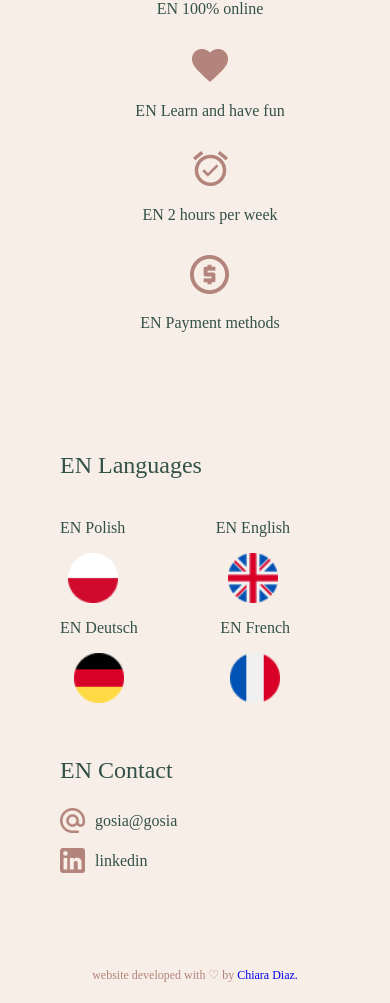
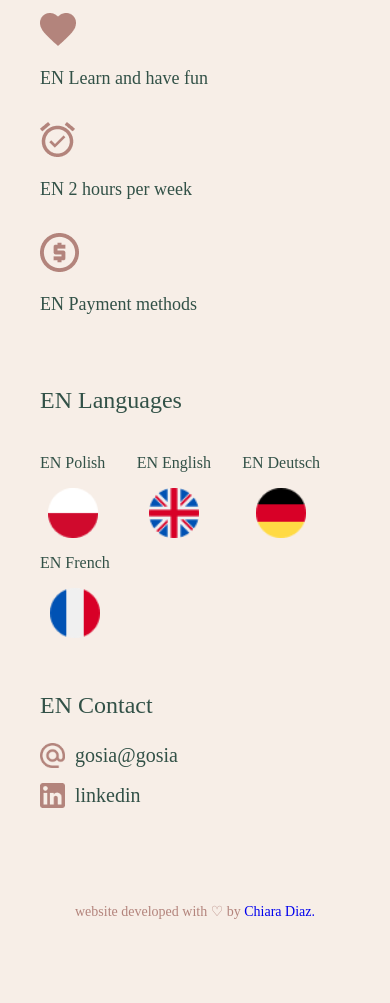
Before and after one commit to chiaradiaz1991/language-teacher-web, a Vue app: page / in a window 390 px wide. Shown: the part 989-1992 px from the top of the page. After the commit the page ends 1929 px from the top, so only its background shows below. Built offline with nearby package versions, Linux system fonts and the light colour scheme.

Commit message:
modify mobile

```diff
--- a/src/App.vue
+++ b/src/App.vue
@@ -58,9 +58,9 @@ body {
 .content-container {
   display: flex;
   justify-content: space-between;
-  margin-top: 80px;
-  margin-left: 60px;
-  margin-right: 60px;
+  margin-top: 30px;
+  margin-left: 40px;
+  margin-right: 40px;
 }
 .container-side-images {
   margin: auto;
@@ -72,7 +72,7 @@ body {
 .footer {
   text-align: center;
   font-family:  'futura std';
-  font-size: 12px;
+  font-size: 14px;
   color: #B3847C;
   margin-bottom: 20px;
 }
@@ -98,8 +98,8 @@ a:active {
   }
   .content-container {
     flex-direction: column;
-    margin-left: 40px;
-    margin-right: 40px;
+    /* margin-left: 40px;
+    margin-right: 40px; */
   }
 }
 @media (max-width: 1024px) {
@@ -107,8 +107,8 @@ a:active {
     display: none;
   }
   .content-container {
-    margin-left: 60px;
-    margin-right: 60px;
+    /* margin-left: 60px;
+    margin-right: 60px; */
 
   }
 }
--- a/src/components/Contact/Contact.vue
+++ b/src/components/Contact/Contact.vue
@@ -29,7 +29,7 @@ h3 {
   flex-direction: column;
 }
 a {
-  font-size: 18px;
+  font-size: 20px;
   text-decoration: none;
   color: #325147;
   align-self: center;
@@ -60,9 +60,6 @@ img {
   }
   h3 {
   font-size: 24px;
-}
-  a {
-    font-size: 16px;
   }
 }
 @media (max-width: 1024px) {
--- a/src/components/HowIWork/HowIWork.vue
+++ b/src/components/HowIWork/HowIWork.vue
@@ -42,17 +42,16 @@ export default {};
   justify-content: space-between;
 }
 .icon {
-  text-align: center;
   margin-bottom: 15px;
 }
-.icon-last {
-  text-align: center;
-  margin-bottom: 15px;
-  margin: auto;
-}
+
 h3 {
   font-weight: 500;
   font-size: 28px;
+}
+p {
+  text-align: left;
+  font-size: 18px;
 }
 
 @media (max-width: 425px) {
@@ -67,7 +66,6 @@ h3 {
     font-size: 24px;
   }
   p {
-    font-size: 16px;
   }
 }
 @media (max-width: 1024px) {
@@ -78,8 +76,5 @@ h3 {
     display: flex;
     flex-direction: column;
   }
-  /* .icon {
-  text-align: left;
-  } */
 }
 </style>
--- a/src/components/Lan/Languages.vue
+++ b/src/components/Lan/Languages.vue
@@ -28,7 +28,7 @@ export default {};
 
 <style scoped>
 .languages-container {
-  width: 400px;
+  width: 300px;
   font-family: "futura std";
   color: #325147;
   margin-bottom: 30px;
@@ -45,6 +45,7 @@ img {
   display: flex;
   flex-direction: row;
   justify-content: space-between;
+  width: 300px;
 }
 .lang-container {
   display: flex;
@@ -75,7 +76,6 @@ p {
 }
 @media (max-width: 1024px) {
   .lang-main-container {
-    width: 250px;
     display: flex;
     flex-wrap: wrap;
   }
--- a/src/components/LocaleSwitcher/LocaleSwitcher.vue
+++ b/src/components/LocaleSwitcher/LocaleSwitcher.vue
@@ -45,7 +45,6 @@ export default {
   outline: none;
   font-size: 18px;
   font-family: 'futura std';
-  /* text-decoration: underline; */
 }
 .locale:hover {
     background-color: #EED7CE;
```
